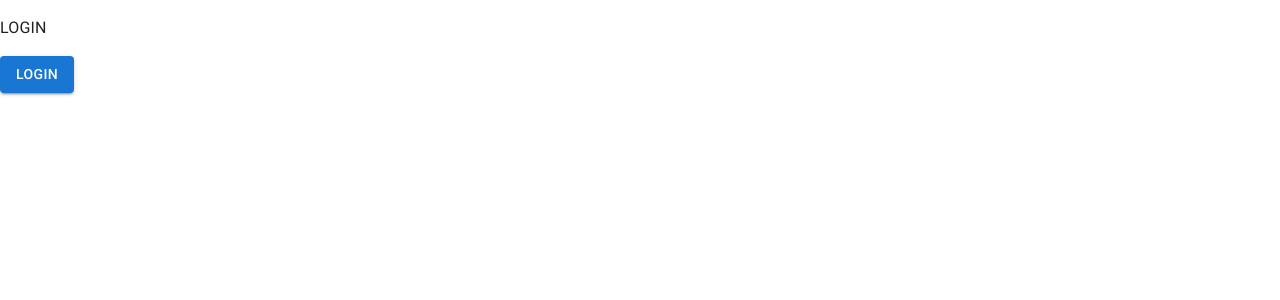
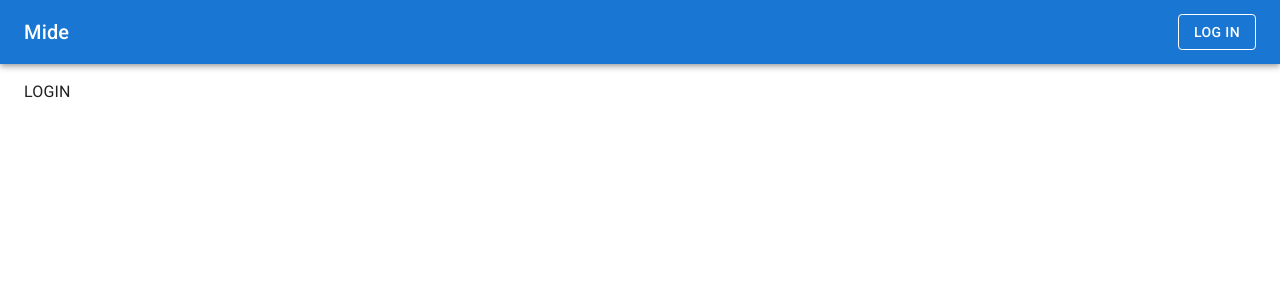
Before and after one commit to Anddrrew/mideclient, a React (Create React App) app: page /login in a window 1280 px wide. Shown: the top 300 px of the page. Built offline with nearby package versions, Linux system fonts and the light colour scheme.

Commit message:
Added Layout with AppBar

```diff
--- a/src/contexts/AuthContext.tsx
+++ b/src/contexts/AuthContext.tsx
@@ -5,19 +5,19 @@ import { appPaths, guestPaths } from '../router/paths';
 const useAuthManager = () => {
   const [isLoggedIn, setIsLoggedIn] = useState(AuthManager.isLoggedIn());
 
-  const signIn = () => {
+  const logIn = () => {
     AuthManager.login('TOKEN');
     setIsLoggedIn(true);
     window.location.hash = appPaths.INDEX;
   };
 
-  const signOut = () => {
+  const logOut = () => {
     AuthManager.logout();
     setIsLoggedIn(false);
     window.location.hash = guestPaths.LOGIN;
   };
 
-  return { isLoggedIn, signIn, signOut };
+  return { isLoggedIn, logIn, logOut };
 };
 
 type useAuthManager = ReturnType<typeof useAuthManager>;
--- /dev/null
+++ b/src/layout/index.tsx
@@ -0,0 +1,29 @@
+import { AppBar, Box, Button, Link, Toolbar, Typography } from '@mui/material';
+import { Outlet, Link as RouterLink } from 'react-router-dom';
+import { useAuth } from '../contexts/AuthContext';
+
+export default function Layout() {
+  const { isLoggedIn, logIn, logOut } = useAuth();
+
+  const handleClick = () => (isLoggedIn ? logOut() : logIn());
+
+  return (
+    <>
+      <AppBar position='sticky'>
+        <Toolbar>
+          <Link component={RouterLink} underline='none' to='/' sx={{ flexGrow: 1 }}>
+            <Typography color='white' variant='h6'>
+              Mide
+            </Typography>
+          </Link>
+          <Button variant='outlined' color='inherit' disableElevation onClick={handleClick}>
+            {isLoggedIn ? 'Log out' : 'Log in'}
+          </Button>
+        </Toolbar>
+      </AppBar>
+      <Box mx={3}>
+        <Outlet />
+      </Box>
+    </>
+  );
+}
--- a/src/pages/Home.tsx
+++ b/src/pages/Home.tsx
@@ -1,22 +1,16 @@
 import { Link as RouterLink } from 'react-router-dom';
 import Link from '@mui/material/Link';
-import { useAuth } from '../contexts/AuthContext';
 import { appPaths } from '../router/paths';
-import { Button } from '@mui/material';
 
 export default function Home() {
-  const { signOut } = useAuth();
   return (
     <>
-      <p>INDEX</p>
+      <p>Home</p>
       <p>
         <Link component={RouterLink} underline='none' to={appPaths.ROOM.replace(':roomId', '111')}>
           Room
         </Link>
       </p>
-      <Button variant='contained' onClick={signOut}>
-        LOGOUT
-      </Button>
     </>
   );
 }
--- a/src/pages/Login.tsx
+++ b/src/pages/Login.tsx
@@ -1,14 +1,7 @@
-import { Button } from '@mui/material';
-import { useAuth } from '../contexts/AuthContext';
-
 export default function Login() {
-  const { signIn } = useAuth();
   return (
     <>
       <p>LOGIN</p>
-      <Button variant='contained' onClick={signIn}>
-        LOGIN
-      </Button>
     </>
   );
 }
--- a/src/pages/Room.tsx
+++ b/src/pages/Room.tsx
@@ -1,24 +1,18 @@
 import { Link as RouterLink, useParams } from 'react-router-dom';
 import Link from '@mui/material/Link';
-import { useAuth } from '../contexts/AuthContext';
 import { appPaths } from '../router/paths';
-import { Button } from '@mui/material';
 
 export default function Room() {
   const { roomId } = useParams();
-  const { signOut } = useAuth();
 
   return (
     <>
-      <p>ROOM {roomId}</p>
+      <p>Room {roomId}</p>
       <p>
         <Link component={RouterLink} underline='none' to={appPaths.INDEX}>
           Home
         </Link>
       </p>
-      <Button variant='contained' onClick={signOut}>
-        LOGOUT
-      </Button>
     </>
   );
 }
--- a/src/router/index.tsx
+++ b/src/router/index.tsx
@@ -3,6 +3,7 @@ import { Home, Login, Room } from '../pages';
 import { ReactNode } from 'react';
 import { useAuth } from '../contexts/AuthContext';
 import { appPaths, guestPaths } from './paths';
+import Layout from '../layout';
 
 type PageComponentMap = {
   [path: string]: ReactNode;
@@ -20,12 +21,15 @@ const appPages: PageComponentMap = {
 };
 
 const createRouter = (pages: PageComponentMap) =>
-  createBrowserRouter(
-    Object.keys(pages).map((key) => ({
-      path: key,
-      element: pages[key],
-    }))
-  );
+  createBrowserRouter([
+    {
+      element: <Layout />,
+      children: Object.keys(pages).map((key) => ({
+        path: key,
+        element: pages[key],
+      })),
+    },
+  ]);
 
 const guestRouter = createRouter(guestPages);
 const appRouter = createRouter(appPages);
```
